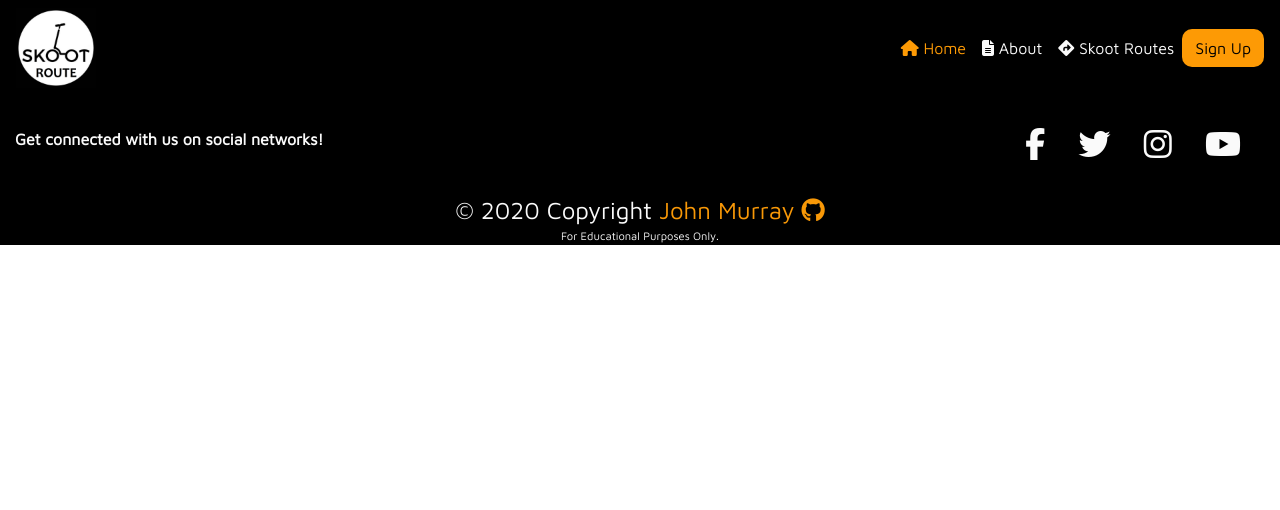
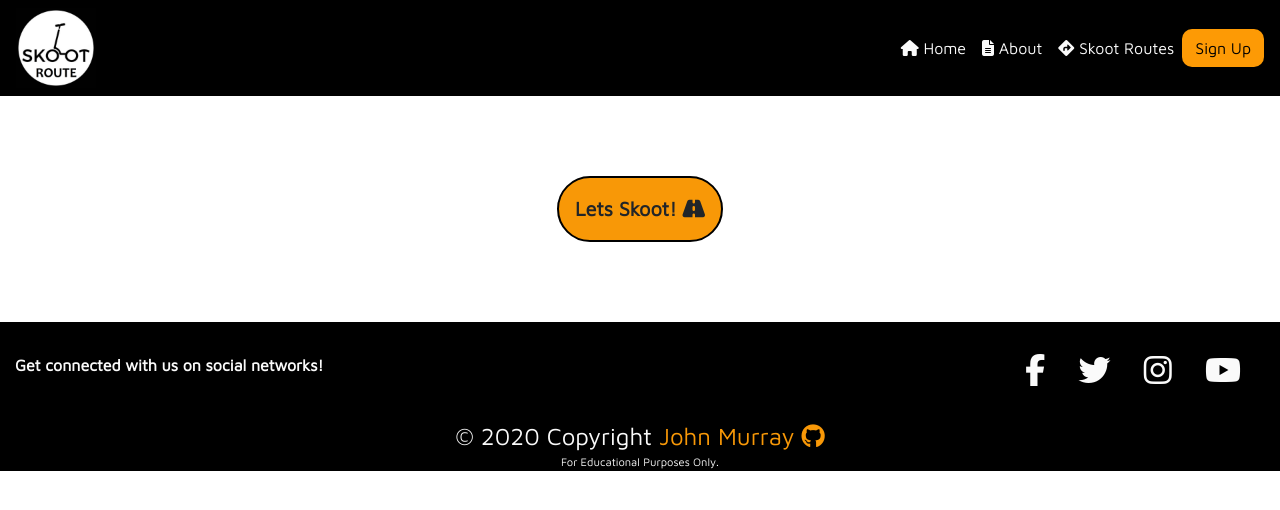
Before and after one commit to Jmurray1989/Skoot-Route, a Flask app: page / in a window 1280 px wide. Shown: the top 510 px of the page. Run offline with Flask 2, Linux system fonts and the light colour scheme; some libraries are stand-ins or nearby versions.

Commit message:
added skoot button to homepage and set up nav links

```diff
--- a/run.py
+++ b/run.py
@@ -1,13 +1,30 @@
 import os
-from flask import Flask, render_template
+from flask import Flask, render_template, redirect, request, url_for
 
 
 app = Flask(__name__)
 
 
 @app.route('/')
-def base():
-    return render_template('base.html')
+@app.route('/index')
+def index():
+    """Home page render"""
+    return render_template('index.html')
+
+
+@app.route('/about')
+def about():
+    return render_template('about.html')
+
+
+@app.route('/skoot')
+def skoot():
+    return render_template('skootroute.html')
+
+
+@app.route('/skoot')
+def skoot_button():
+    return redirect(url_for('skoot'))
 
 
 if __name__ == '__main__':
--- a/static/css/style.css
+++ b/static/css/style.css
@@ -2,7 +2,7 @@
 @import url("https://fonts.googleapis.com/css?family=Maven+Pro&display=swap");
 
 body {
-    font-family: 'Maven Pro', sans-serif;
+  font-family: "Maven Pro", sans-serif;
 }
 
 /*-------------------------------------Navbar-------------------------------------------*/
@@ -32,14 +32,14 @@ a.nav-link.active {
   color: #fd9a05;
 }
 
-#active{
-      color: #fd9a05
+#active {
+  color: #fd9a05;
 }
 
 /*Sign Up Button*/
 
 .sign-up {
-    background-color:  #fd9a05;
+  background-color: #fd9a05;
   color: #000000;
   border-radius: 10px;
 }
@@ -57,14 +57,18 @@ a.nav-link.active {
 }
 
 .form-elegant .z-depth-1a {
-    -webkit-box-shadow: 0 2px 5px 0 rgba(248, 152, 7, 0.28), 0 4px 15px 0 rgba(248, 152, 7, 0.28);
-    box-shadow: 0 2px 5px 0 rgba(248, 152, 7, 0.28), 0 4px 15px 0 rgba(248, 152, 7, 0.28);
+  -webkit-box-shadow: 0 2px 5px 0 rgba(248, 152, 7, 0.28),
+    0 4px 15px 0 rgba(248, 152, 7, 0.28);
+  box-shadow: 0 2px 5px 0 rgba(248, 152, 7, 0.28),
+    0 4px 15px 0 rgba(248, 152, 7, 0.28);
 }
 
 .form-elegant .z-depth-1-half,
 .form-elegant .btn:hover {
-    -webkit-box-shadow: 0 5px 11px 0 rgba(248, 152, 7, 0.28), 0 4px 15px 0 rgba(248, 152, 7, 0.28);
-    box-shadow: 0 5px 11px 0 rgba(248, 152, 7, 0.28), 0 4px 15px 0 rgba(248, 152, 7, 0.28);
+  -webkit-box-shadow: 0 5px 11px 0 rgba(248, 152, 7, 0.28),
+    0 4px 15px 0 rgba(248, 152, 7, 0.28);
+  box-shadow: 0 5px 11px 0 rgba(248, 152, 7, 0.28),
+    0 4px 15px 0 rgba(248, 152, 7, 0.28);
 }
 
 .form-elegant .modal-header {
@@ -75,13 +79,16 @@ a.nav-link.active {
   color: #000000;
 }
 
-.form-elegant .modal-body, .form-elegant .modal-footer {
+.form-elegant .modal-body,
+.form-elegant .modal-footer {
   font-weight: 400;
 }
 
 input#form-email1.form-control.validate.z-depth-1a {
-    -webkit-box-shadow: 0 5px 11px 0 rgba(248, 152, 7, 0.28), 0 4px 15px 0 rgba(248, 152, 7, 0.28);
-    box-shadow: 0 2px 5px 0 rgba(248, 152, 7, 0.28), 0 4px 15px 0 rgba(248, 152, 7, 0.28);
+  -webkit-box-shadow: 0 5px 11px 0 rgba(248, 152, 7, 0.28),
+    0 4px 15px 0 rgba(248, 152, 7, 0.28);
+  box-shadow: 0 2px 5px 0 rgba(248, 152, 7, 0.28),
+    0 4px 15px 0 rgba(248, 152, 7, 0.28);
 }
 
 button.btn.btn-block {
@@ -92,13 +99,24 @@ input#fullname {
   margin-bottom: 2rem;
 }
 
-
 /*-------------------------------------Homepage---------------------------------------------*/
 
 /*Images*/
 
+/*Button*/
 
+.skoot-button {
+  text-align: center;
+}
 
+.go-button {
+  background-color: rgb(248, 152, 7);
+  border: 2px solid #000000;
+  border-radius: 5rem;
+  margin: 5rem;
+  font-weight: bold;
+  padding: 1rem;
+}
 
 /*-------------------------------------Footer---------------------------------------------*/
 
@@ -137,5 +155,5 @@ a.signature:hover {
 }
 
 .educational {
-    font-size: .7rem;
+  font-size: 0.7rem;
 }
--- /dev/null
+++ b/templates/about.html
@@ -0,0 +1,6 @@
+{% extends 'base.html' %}
+{% block content %}
+
+<h1>About</h1>
+
+{% endblock %}
--- a/templates/base.html
+++ b/templates/base.html
@@ -8,11 +8,13 @@
 	<meta charset="UTF-8" />
 	<meta name="viewport" content="width=device-width, initial-scale=1.0" />
 
+	<!-- Browser tab title -->
+
 	<title>Skoot-Route</title>
 
 	<!--Favicon-->
 
-	<link rel="icon" href="static/images/favicon.ico" type="favicon">
+	<link rel="icon" href="{{url_for('static', filename='images/favicon.ico')}}" type="favicon">
 
 	<!--Links-->
 
@@ -49,8 +51,8 @@
 
 			<div class="navbar-logo">
 				<div id="logo">
-					<a href="index.html">
-						<img src="static/images/skoot-route-logo.png" class="logo" alt="Skoot-Route logo"></a>
+					<a href="{{url_for('index')}}">
+						<img src="{{ url_for('static', filename='images/skoot-route-logo.png') }}" class="logo" alt="Skoot-Route logo"></a>
 
 				</div>
 			</div>
@@ -58,16 +60,19 @@
 			<!--Navbar-Links-->
 
 			<ul class="navbar-nav ml-auto">
-				<li class="nav-item active">
-					<a class="nav-link" id="active"
-						href="index.html"><i class="fas fa-home nav-icon" aria-hidden="true" id="nav"></i> Home</a>
+				<li class="nav-item">
+					<a class="nav-link"
+						href="{{url_for('index')}}"><i class="fas fa-home nav-icon" aria-hidden="true" id="nav"></i>
+						Home</a>
 				</li>
 				<li class="nav-item">
-					<a class="nav-link" href="#technology"><i class="fas fa-file-alt nav-icon" aria-hidden="true"></i>
+					<a class="nav-link"
+						href="{{url_for('about')}}"><i class="fas fa-file-alt nav-icon" aria-hidden="true"></i>
 						About</a>
 				</li>
 				<li class="nav-item">
-					<a class="nav-link" href="#design"><i class="fas fa-directions nav-icon" aria-hidden="true"></i>
+					<a class="nav-link"
+						href="{{url_for('skoot')}}"><i class="fas fa-directions nav-icon" aria-hidden="true"></i>
 						Skoot Routes</a>
 				</li>
 			</ul>
@@ -146,8 +151,8 @@
 
 	</nav>
 
-
-
+	{% block content %}
+	{% endblock %}
 
 	<!--Footer-->
 
--- /dev/null
+++ b/templates/index.html
@@ -0,0 +1,11 @@
+{% extends 'base.html' %}
+{% block content %}
+
+    <!--Button-->
+
+    <div class="skoot-button">
+        <a type="submit" href="{{ url_for('skoot') }}" class="go-button btn btn-lg">Lets Skoot!  <i class="fas fa-road"></i></a>
+    </div>
+
+
+{% endblock %}
--- /dev/null
+++ b/templates/skootroute.html
@@ -0,0 +1,6 @@
+{% extends 'base.html' %}
+{% block content %}
+
+<h1>Skoot-Route</h1>
+
+{% endblock %}
```
Lines whose indentation alone changed are shown as unchanged.
